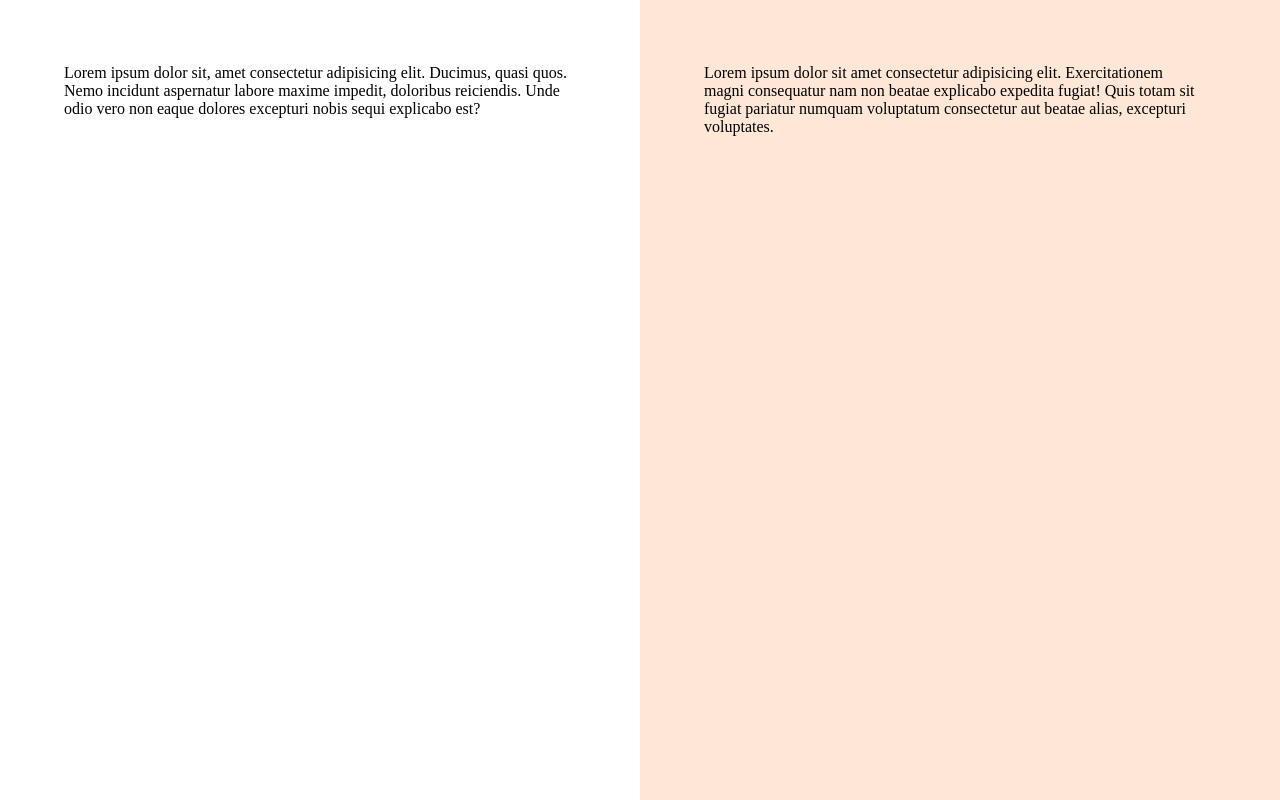
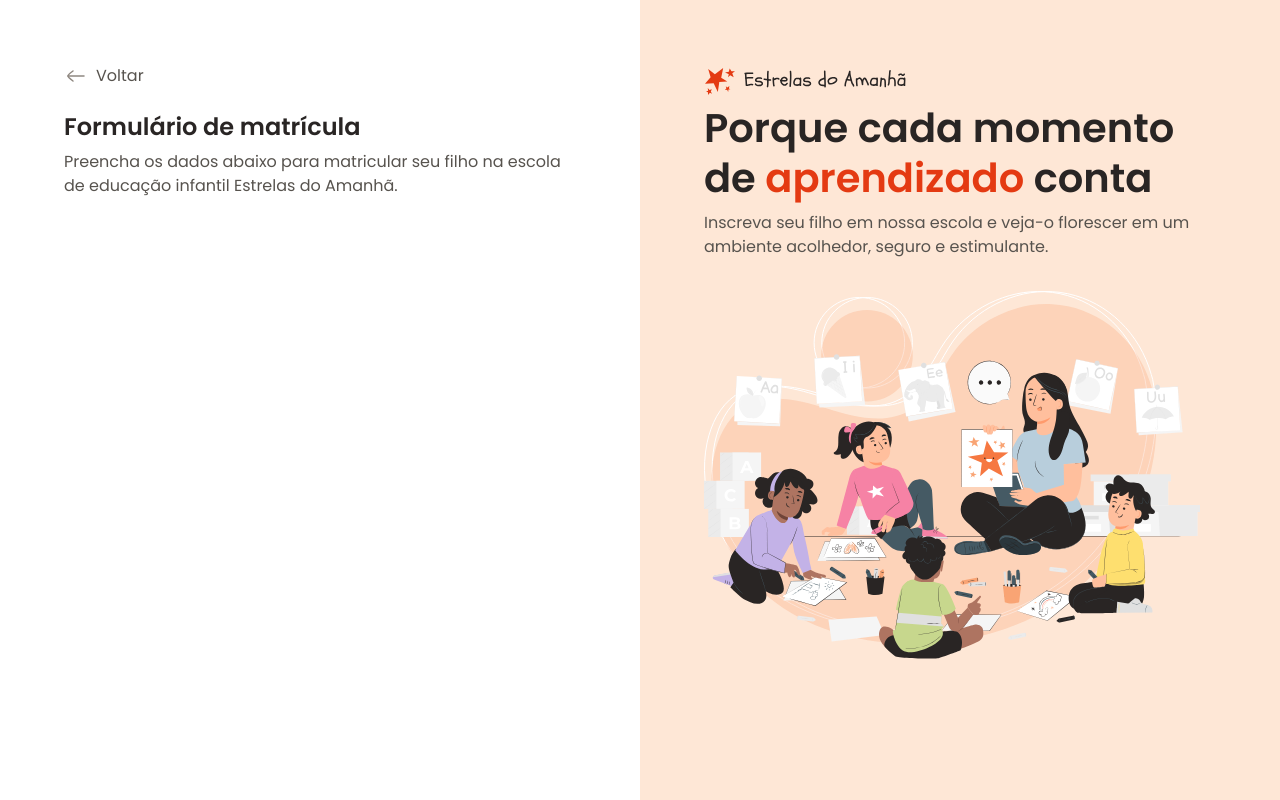
Before and after one commit to LeBrandao/formulario-de-matricula, a plain HTML site: page index.html in a window 1280 px wide. Drawn offline with Linux system fonts and the light colour scheme.

Commit message:
aside content

```diff
--- a/index.html
+++ b/index.html
@@ -17,13 +17,24 @@
     <div id="app">
         <main>
             <div class="main-container">
-                Lorem ipsum dolor sit, amet consectetur adipisicing elit. Ducimus, quasi quos. Nemo incidunt aspernatur labore maxime impedit, doloribus reiciendis. Unde odio vero non eaque dolores excepturi nobis sequi explicabo est?
+                <div class="back">
+                    <img src="assets/icons/arrow-left-02.svg" alt="ícone de voltar">
+                    <span>Voltar</span>
+                </div>
+                <h1>Formulário de matrícula</h1>
+                <p>Preencha os dados abaixo para matricular seu filho na escola de educação infantil Estrelas do Amanhã.</p>
             </div>
         </main>
 
         <aside>
             <div class="aside-container">
-                Lorem ipsum dolor sit amet consectetur adipisicing elit. Exercitationem magni consequatur nam non beatae explicabo expedita fugiat! Quis totam sit fugiat pariatur numquam voluptatum consectetur aut beatae alias, excepturi voluptates.
+                <header>
+                    <img src="assets/logo.svg" alt="Logo estrelas do amanhã">
+                    <h2>Porque cada momento de <span>aprendizado</span> conta</h2>
+                    <p>Inscreva seu filho em nossa escola e veja-o florescer em um ambiente acolhedor, seguro e estimulante.</p>
+                </header>
+
+                <img src="assets/Illustration.svg" alt="Ilustração de uma professora com crianças">
             </div>
         </aside>
     </div>
--- a/styles/global.css
+++ b/styles/global.css
@@ -8,6 +8,8 @@
     --font-family: "Poppins", sans-serif;
     --text:400 1rem/1.5 var(--font-family);
     --text-sm: 400 .874rem/1.4 var(--font-family);
+    --text-semiBold: 600 1.5rem/1.25 var(--font-family);
+    --text-xl: 600 2.5rem/1.25 var(--font-family);
 
     --text-primary: #292524;
     --text-secondary: #57534E;
@@ -26,4 +28,15 @@
 
 body {
     overflow: hidden;
+    font: var(--text);
+    color: var(--text-secondary);
 }
+
+h1,h2 {
+    color: var(--text-primary);
+}
+
+img {
+    max-width: 100%;
+    height: auto;
+}
--- a/styles/layout.css
+++ b/styles/layout.css
@@ -14,6 +14,19 @@ main {
         max-width: 33rem;
         margin-left: auto;
     }
+
+    & .back {
+        display: flex;
+        align-items: center;
+        gap: .5rem;
+        margin-bottom: 1.5rem;
+    }
+
+    & h1 {
+        font: var(--text-semiBold);
+        margin-bottom: .5rem;
+    }
+
 }
 
 aside {
@@ -22,5 +35,18 @@ aside {
 
     & .aside-container {
         max-width: 31rem;
+
+        & > img {
+            margin-top: 2rem;
+        }
+    }
+
+    & h2 {
+        font: var(--text-xl);
+        margin-bottom: .5rem;
+
+        & span {
+            color: var(--text-highlight);
+        }
     }
 }
```
